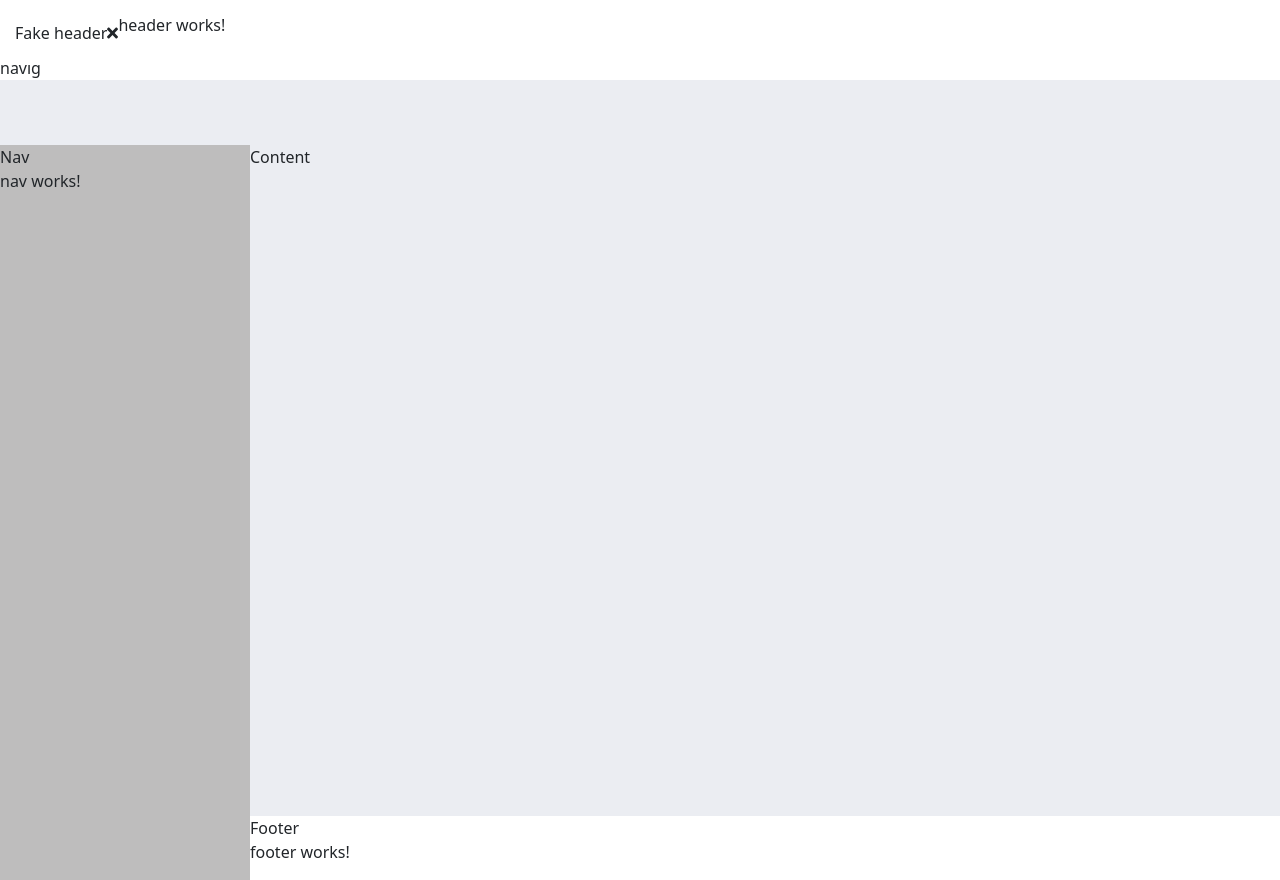
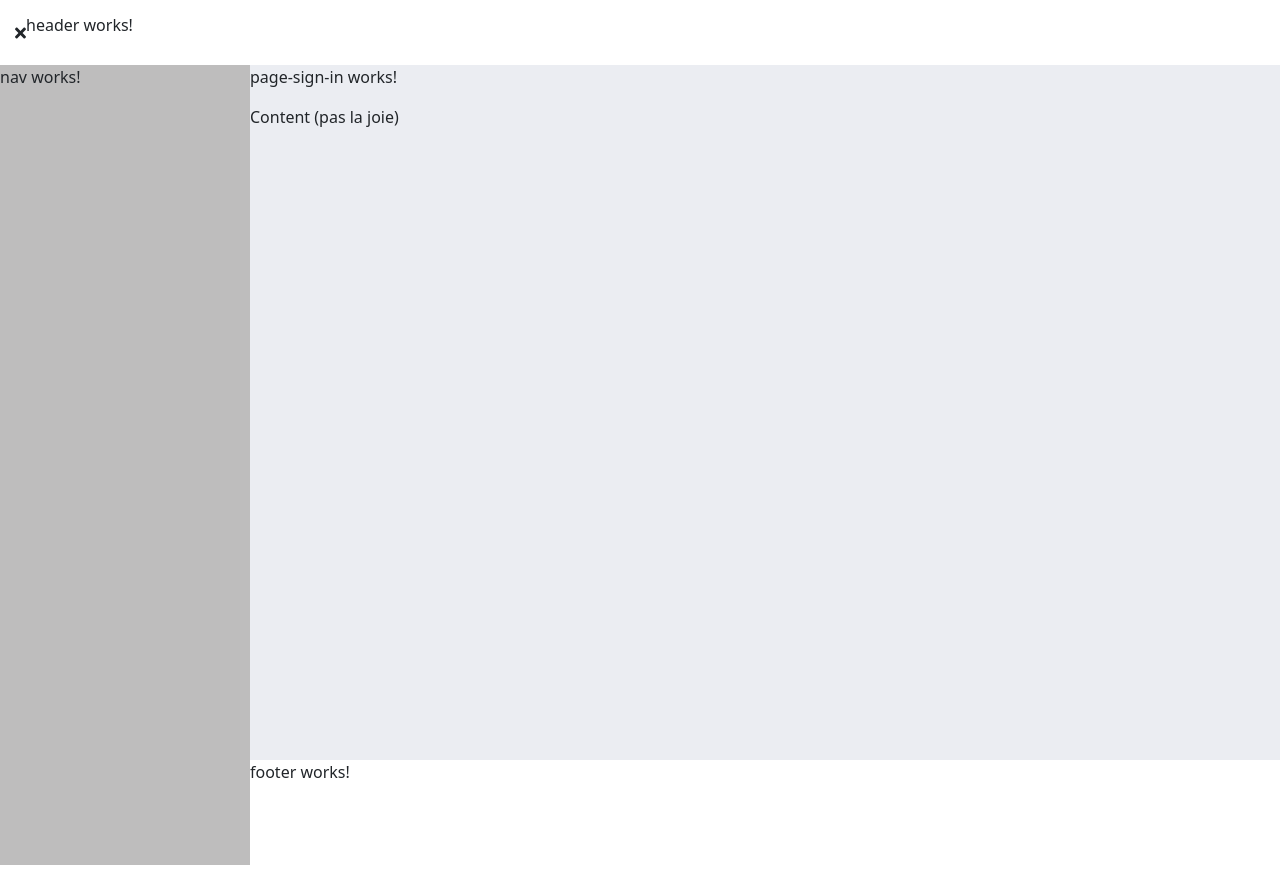
Before and after one commit to Kimonae/Crm, an Angular app: page /sign-in in a window 1280 px wide. Before the commit this address led to /. After the commit the page ends 800 px from the top, so only its background shows below. Built offline with nearby package versions, Linux system fonts and the light colour scheme.

Commit message:
add pages, routing

```diff
--- a/src/app/app-routing.module.ts
+++ b/src/app/app-routing.module.ts
@@ -1,7 +1,11 @@
 import { NgModule } from '@angular/core';
 import { RouterModule, Routes } from '@angular/router';
+import { PageSignInComponent } from './login/page/page-sign-in/page-sign-in.component';
 
-const routes: Routes = [];
+const routes: Routes = [
+  { path: '', redirectTo: '/sign-in', pathMatch: 'full' },//redirection sur sign-in, full = complète restriction
+  { path: 'sign-in', component: PageSignInComponent },//va chercher le composant
+];
 
 @NgModule({
   imports: [RouterModule.forRoot(routes)],
--- a/src/app/app.component.html
+++ b/src/app/app.component.html
@@ -1,6 +1,3 @@
-<h1>Accueil</h1>
- <nav> navig </nav>
-
 
 <app-ui>
 
@@ -15,4 +12,6 @@
 
   <app-footer class ='tr_footer'> </app-footer>
 
+  <router-outlet class ="tr_router"> </router-outlet>
+
 </app-ui>
--- a/src/app/ui/components/ui/ui.component.html
+++ b/src/app/ui/components/ui/ui.component.html
@@ -1,5 +1,5 @@
 <header class="fixed-top">
- Fake header <!-- Inutile, répétition. app.compo.html-->
+ <!--Fake header--> <!-- Inutile, répétition. app.compo.html-->
 
  <!--<ng-content select ='.button'> </ng-content>-->
  <!--<button (click)='onSubmit()'> Open / Close</button>-->
@@ -24,7 +24,7 @@
   </div>
   <aside>
     <div class="scroller">
-      Nav
+      <!--Nav-->
       <ng-content select ='tr_button'> </ng-content>
 
       <ng-content select ='.tr_nav'> </ng-content>
@@ -32,10 +32,14 @@
   </aside>
   <div class="page">
     <div class="contents">
-      Content
+      <ng-content select=".tr_router"> </ng-content>
+      Content (pas la joie)
+
     </div>
+
+
     <footer>
-      Footer
+      <!--Footer-->
 
       <ng-content select ='.tr_footer'> </ng-content>
     </footer>
```
